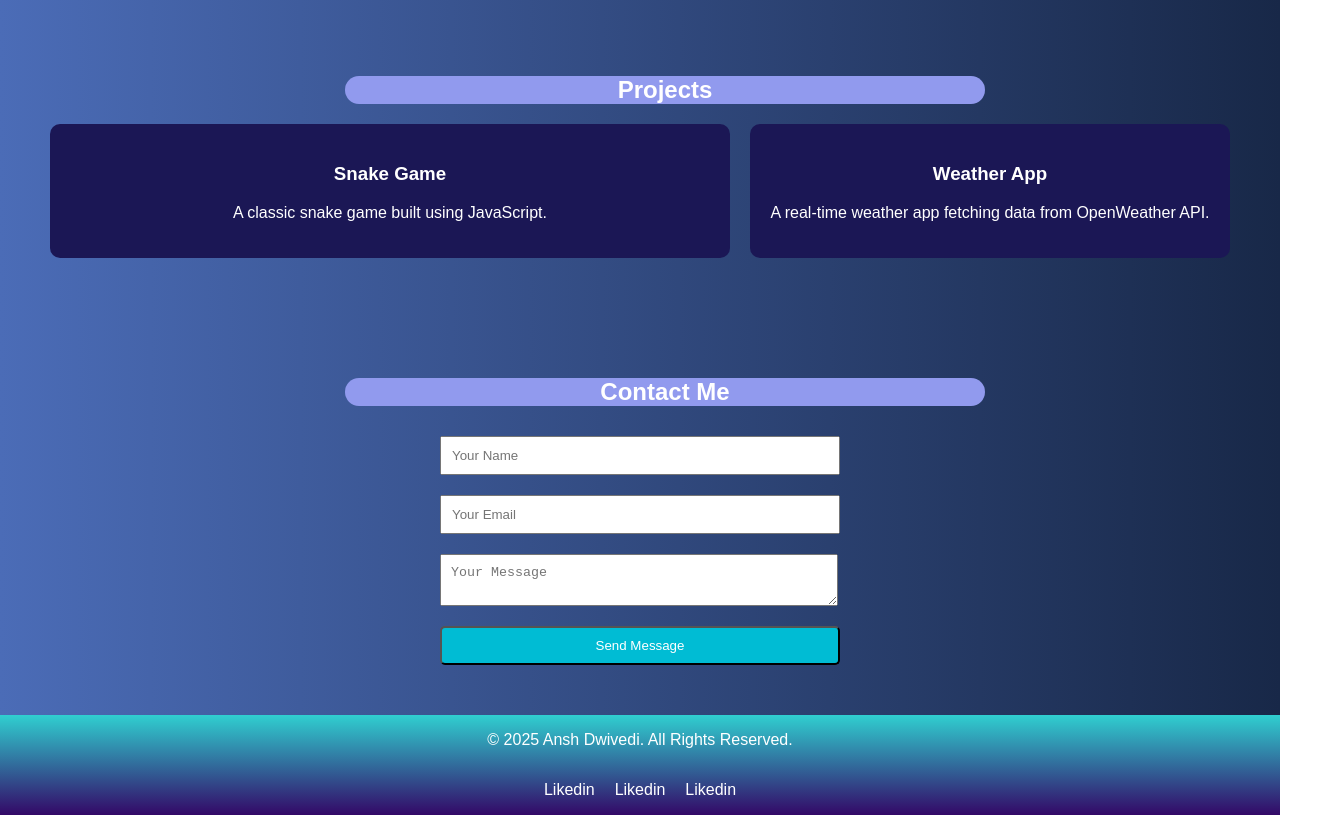
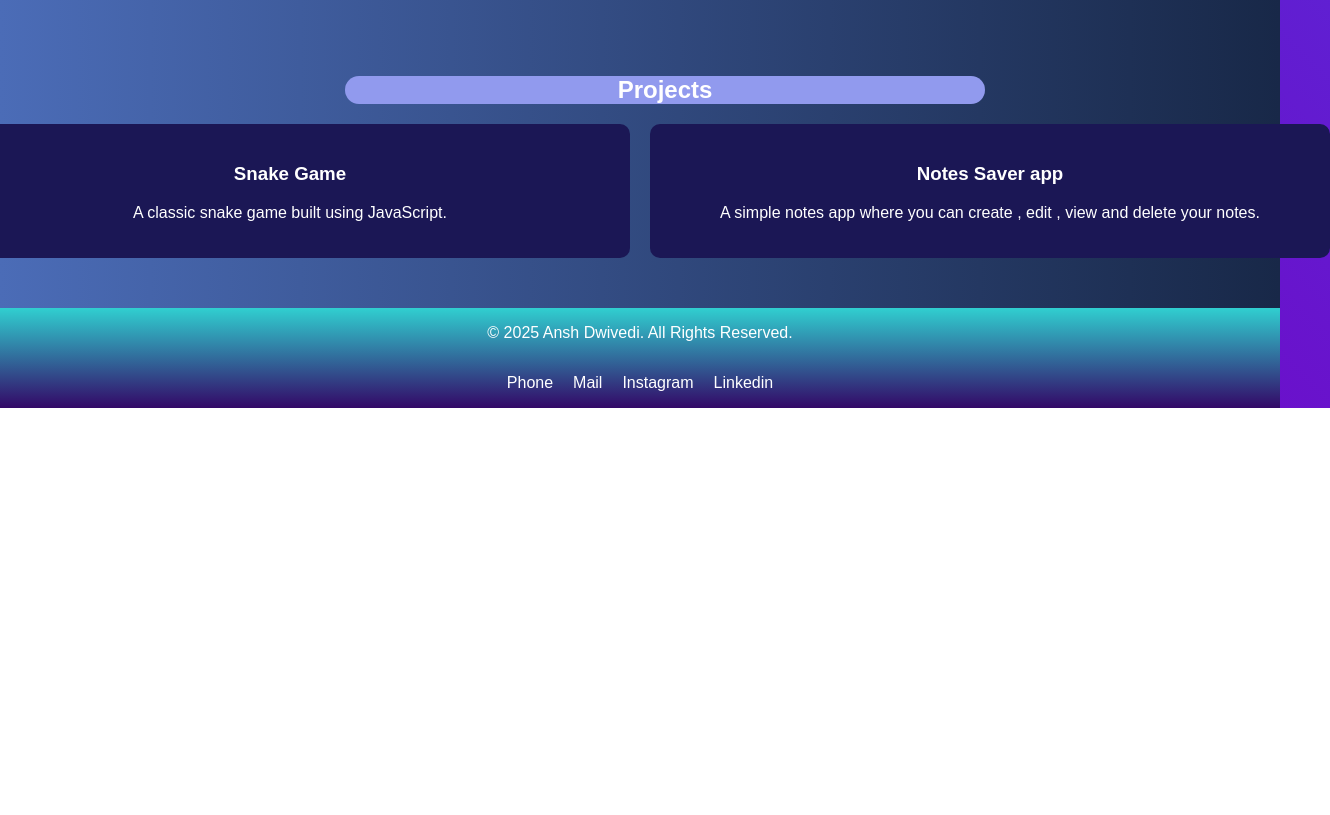
Before and after one commit to ansh826-alt/PortFolio, a plain HTML site: page index.html in a window 1280 px wide. Shown: the part 1500-2315 px from the top of the page, 1330 px wide, since content can reach past the window. After the commit the page ends 1908 px from the top, so only its background shows below. Drawn offline with Linux system fonts and the light colour scheme.

Commit message:
Update index.html

```diff
--- a/index.html
+++ b/index.html
@@ -41,7 +41,7 @@
             <img src="Ansh.jpg" alt="Ansh Dwivedi">
             <div class="about-text">
                 <p>Detail-oriented IT Engineer with expertise in Full Stack Development, React, and JavaScript.</p>
-                <a href="#" class="btn">Hire me</a>
+                <a href="/Ansh_CV.pdf" target="_blank"  class="btn">Hire me</a>
             </div>
         </div>
     </section>
@@ -72,15 +72,17 @@
                 </div>
             </a>
 
-            <div class="project-card">
-                <h3>Weather App</h3>
-                <p>A real-time weather app fetching data from OpenWeather API.</p>
-            </div>
+            <a href="https://notes-saver-ansh-dwivedis-projects.vercel.app/" >
+                <div class="project-card">
+                    <h3>Notes Saver app</h3>
+                    <p>A simple notes app where you can create , edit , view and delete your notes.</p>
+                </div>
+            </a>
         </div>
     </section>
 
     <!-- Contact Section -->
-    <section id="contact" class="contact">
+    <!-- <section id="contact" class="contact">
         <h2>Contact Me</h2>
         <form id="contact-form">
             <input type="text" placeholder="Your Name" required>
@@ -88,7 +90,7 @@
             <textarea placeholder="Your Message" required></textarea>
             <button type="submit" class="btn">Send Message</button>
         </form>
-    </section>
+    </section> -->
 
     <!-- Footer -->
    <footer>
@@ -97,9 +99,10 @@
         <div class="links">
 
 
-                <a class="link" href="#"><p>Likedin</p></a>
-                <a class="link" href="#"><p>Likedin</p></a>
-                <a class="link" href="https://www.youtube.com/"><p>Likedin</p></a>
+                <a class="link" href="tel:+919752809589"><p>Phone</p></a>
+                <a class="link" href="mailto:anshdwivedi826@gmail.com"><p>Mail</p></a>
+                <a class="link" href="https://www.instagram.com/a_n_s_h_17_11/" target="_blank"><p>Instagram</p></a>
+                <a class="link" href="https://www.linkedin.com/in/ansh-dwivedi-871678224/" target="_blank"><p>Linkedin</p></a>
 
 
         </div>
```
